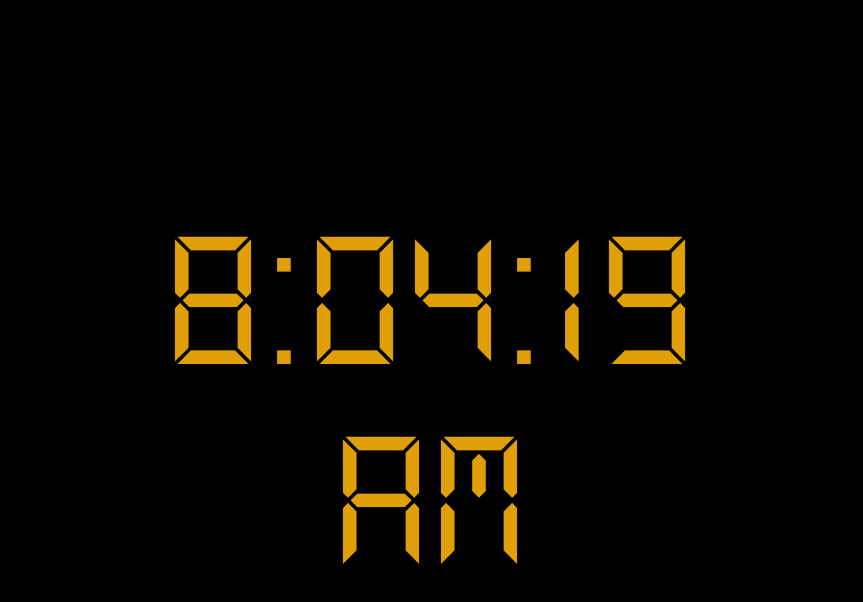
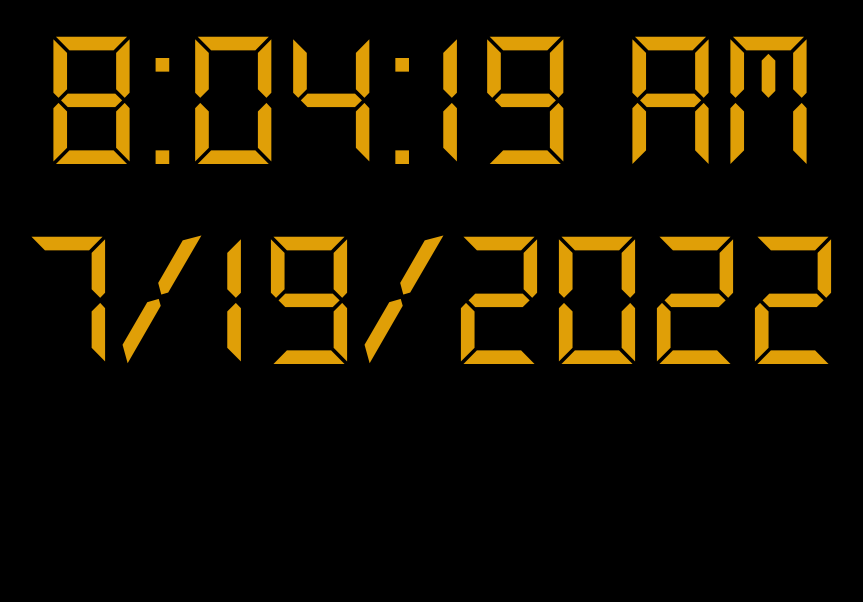
Before and after one commit to BenCullenDev/clock-exercise, a React (Create React App) app: page / in a window 1280 px wide. Shown: the top 602 px of the page, without its empty margins (210-1073 px from the left). Built offline with nearby package versions, Linux system fonts and the light colour scheme.

Commit message:
added the date

```diff
--- a/src/components/App.js
+++ b/src/components/App.js
@@ -3,15 +3,24 @@ import "../style.css";
 
 function App() {
 	const [clockState, setClockState] = useState();
+	const [dateState, setDateState] = useState();
 
 	useEffect(() => {
 		setInterval(() => {
-			const date = new Date();
-			setClockState(date.toLocaleTimeString());
+			const time = new Date();
+			setClockState(time.toLocaleTimeString());
 		}, 1000);
+		const date = new Date();
+		setDateState(date.toLocaleDateString());
 	}, []);
 
-	return <div className='clock'>{clockState}</div>;
+	return (
+		<div className='clock'>
+			{clockState}
+			<br></br>
+			{dateState}
+		</div>
+	);
 }
 
 export default App;
--- a/src/style.css
+++ b/src/style.css
@@ -8,8 +8,7 @@ body {
 }
 
 .clock {
-    width: 50%;
-    height: 50%;
+
 
     font-size: 200px;
     position: absolute;
```
